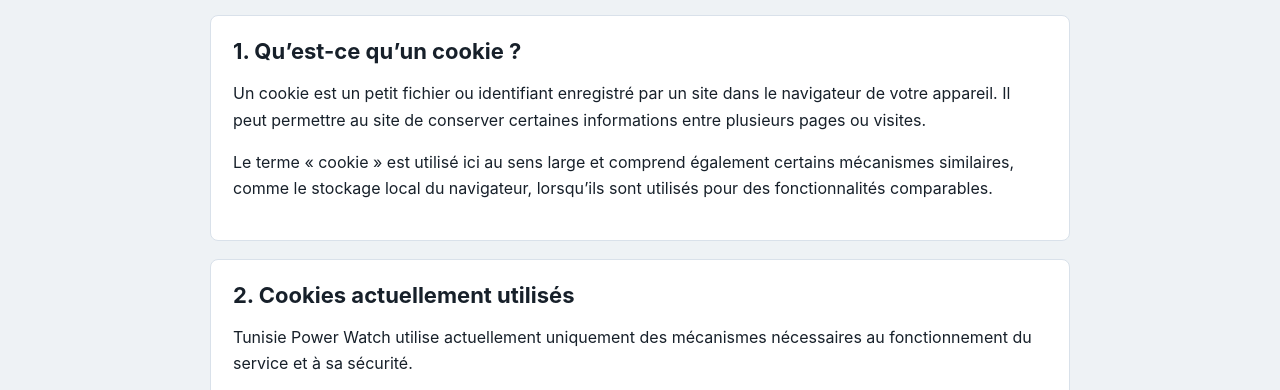
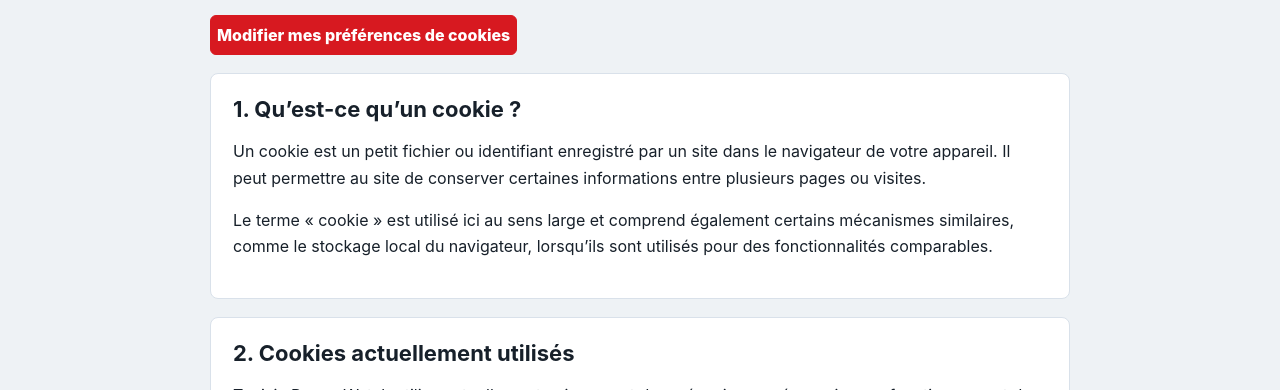
Before and after one commit to ElixGaming/tunisiepowerwatch, a website: page cookies.html in a window 1280 px wide. Shown: the part 361-751 px from the top of the page. Drawn offline with Linux system fonts and the light colour scheme; no server answers.

```diff
--- a/cookies.html
+++ b/cookies.html
@@ -30,6 +30,14 @@
         par Tunisie Power Watch, pourquoi ils sont nécessaires et comment les
         gérer.
       </p>
+
+<button
+  type="button"
+  class="primary-button"
+  onclick="openCookiePreferences()"
+>
+  Modifier mes préférences de cookies
+</button>
 
       <section>
         <h2>1. Qu’est-ce qu’un cookie ?</h2>
```
Also changed, not shown: cookie-consent.js (+11 -0 lines).
